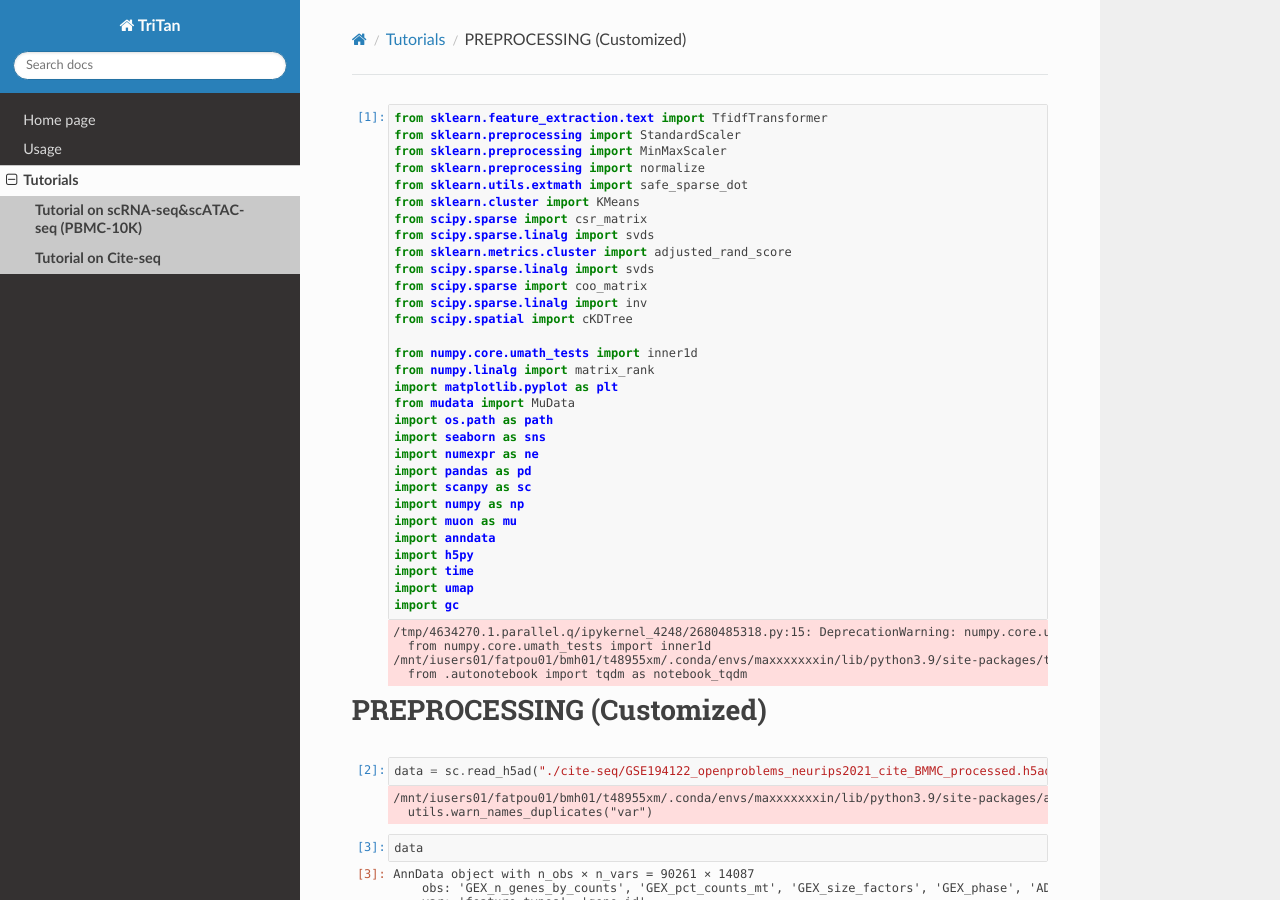
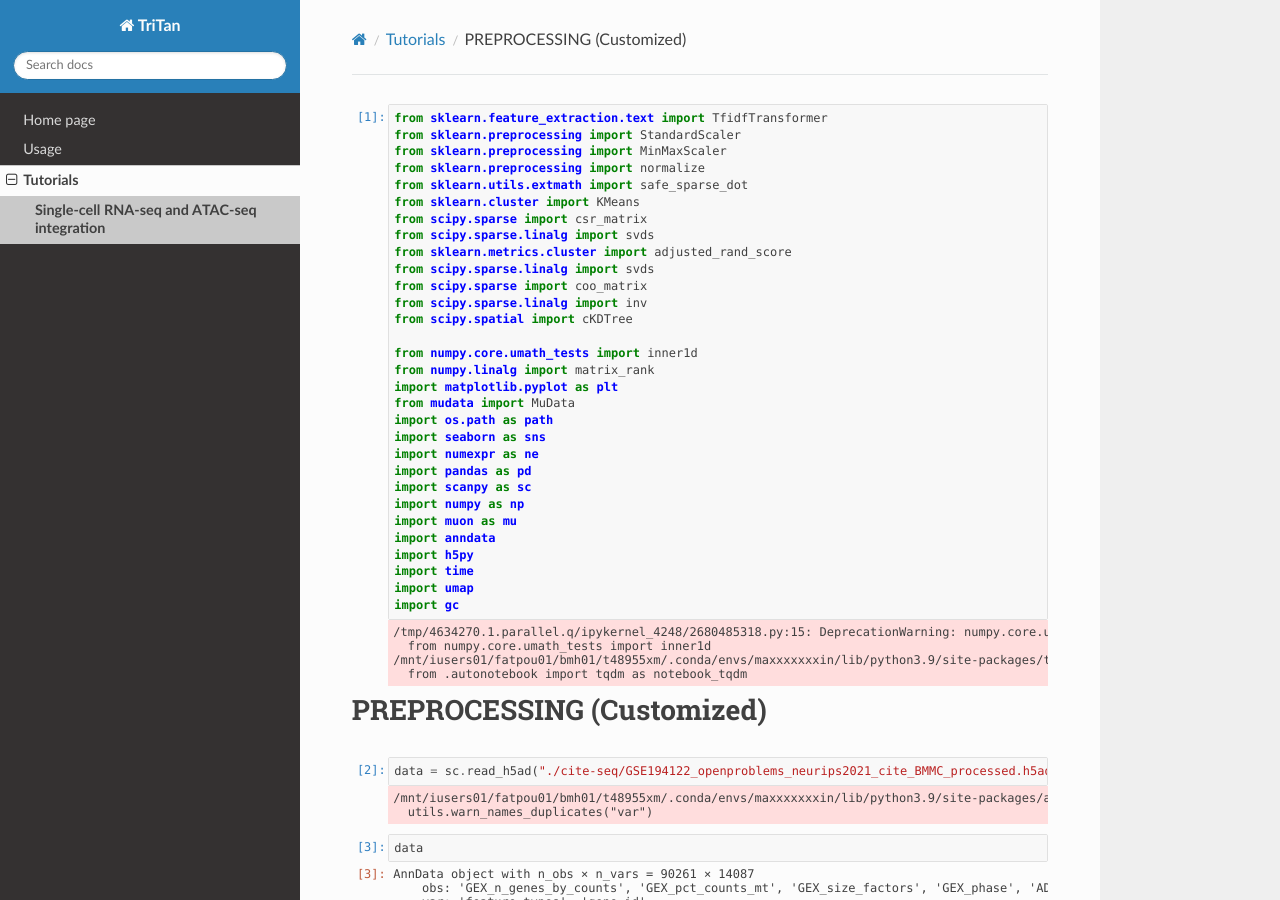
Before and after one commit to maxxxxxxxin/rtd-tutorial, a Sphinx documentation site: the page built from docs/source/notebooks/Cite_seq.ipynb, in a window 1280 px wide and 900 px high. Built offline with Sphinx 7.4.7 and the Read the Docs theme 2.0.0, drawn with Linux system fonts in a browser that asks for light colours; pages that are not in the unit, such as notebooks, are missing from menus.

Commit message:
Update tutorials.rst

```diff
--- a/docs/source/tutorials.rst
+++ b/docs/source/tutorials.rst
@@ -2,5 +2,5 @@
 =========
 
 .. toctree::
-     Tutorial on scRNA-seq&scATAC-seq (PBMC-10K) <notebooks/Cite_seq>
-     Tutorial on Cite-seq <notebooks/Cite_seq>
+     Single-cell RNA-seq and ATAC-seq integration <notebooks/Cite_seq>
+     Cite-seq integration
```
